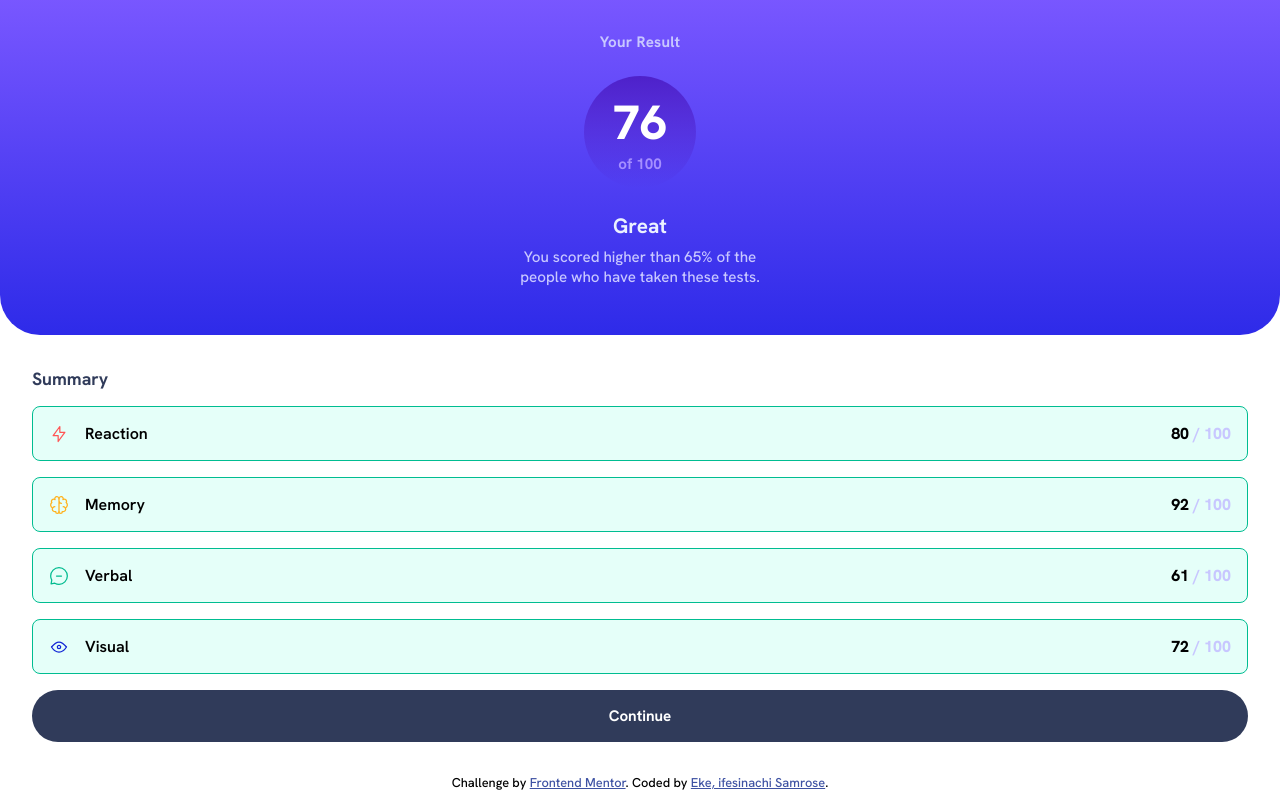
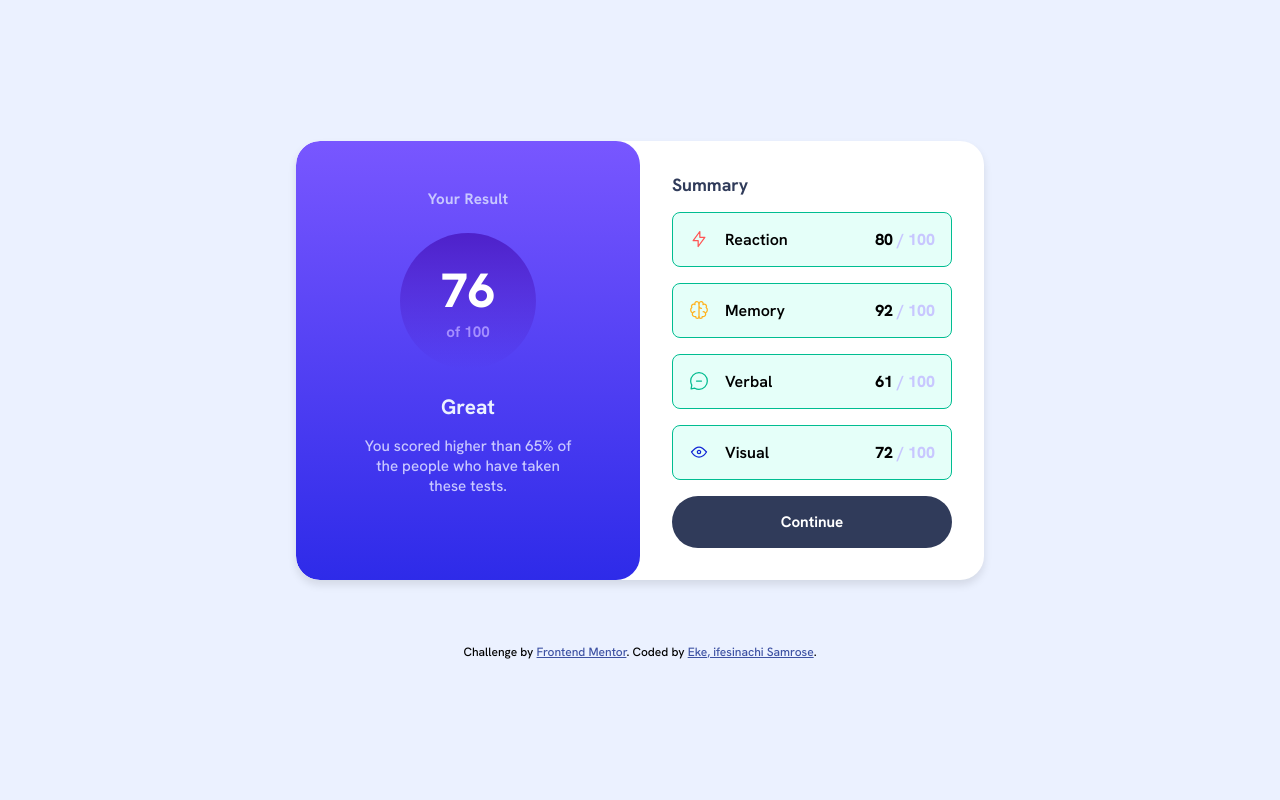
Before and after one commit to SamIfesi/results-summary-component, a React (Vite) app: page / in a window 1280 px wide. Built offline with nearby package versions, Linux system fonts and the light colour scheme.

Commit message:
style: update CSS for summary card and root layout; improve responsiveness and visual consistency

```diff
--- a/src/App.css
+++ b/src/App.css
@@ -53,6 +53,7 @@
 
 .summary-card {
   padding: 1rem 2rem 2rem;
+  width: 100%;
 }
 .summary-card h4 {
   font-size: 1.1rem;
@@ -100,3 +101,45 @@
 .btn:hover {
   background: var(--gradient-background);
 }
+
+@media (min-width: 45rem) {
+  #root {
+    display: flex;
+    align-items: center;
+    justify-content: center;
+    flex-direction: column;
+  }
+  .container {
+    max-width: 43rem;
+    border-radius: 1.5rem;
+    box-shadow: 0 5px 8px rgba(0, 0, 0, 0.1);
+    flex-direction: row;
+    overflow: hidden;
+  }
+  .score-card {
+    flex: 1;
+    border-radius: 1.5rem;
+    padding-block: 3rem;
+  }
+  .summary-card {
+    flex: 1;
+  }
+  .score-remark {
+    text-align: center;
+    width: 100%;
+    margin: 0.5rem auto 1rem;
+    padding-inline: 2rem;
+  }
+  .attribution {
+    margin-top: 4rem;
+    text-align: center;
+    font-size: 0.75rem;
+  }
+   .score-card .score-circle {
+    width: 8.5rem;
+    height: 8.5rem;
+  }
+  .score-card h3{
+    margin: 1rem 0;
+  }
+}
--- a/src/index.css
+++ b/src/index.css
@@ -26,7 +26,8 @@
 }
 @font-face {
   font-family: HankenGrotesk;
-  src: url(./assets/fonts/HankenGrotesk-VariableFont_wght.ttf) format("truetype");
+  src: url(./assets/fonts/HankenGrotesk-VariableFont_wght.ttf)
+    format("truetype");
   font-weight: 500 800;
 }
 * {
@@ -36,16 +37,12 @@
   -webkit-tap-highlight-color: transparent;
   font-family: "HankenGrotesk";
 }
-body{
-
-  background: var(--Light-lavender);
-}
 #root {
-  background: var(--White);
+  background: var(--Pale-blue);
   min-height: 100vh;
 }
 .attribution {
-  font-size: .8rem;
+  font-size: 0.8rem;
   text-align: center;
 }
 .attribution a {
```
